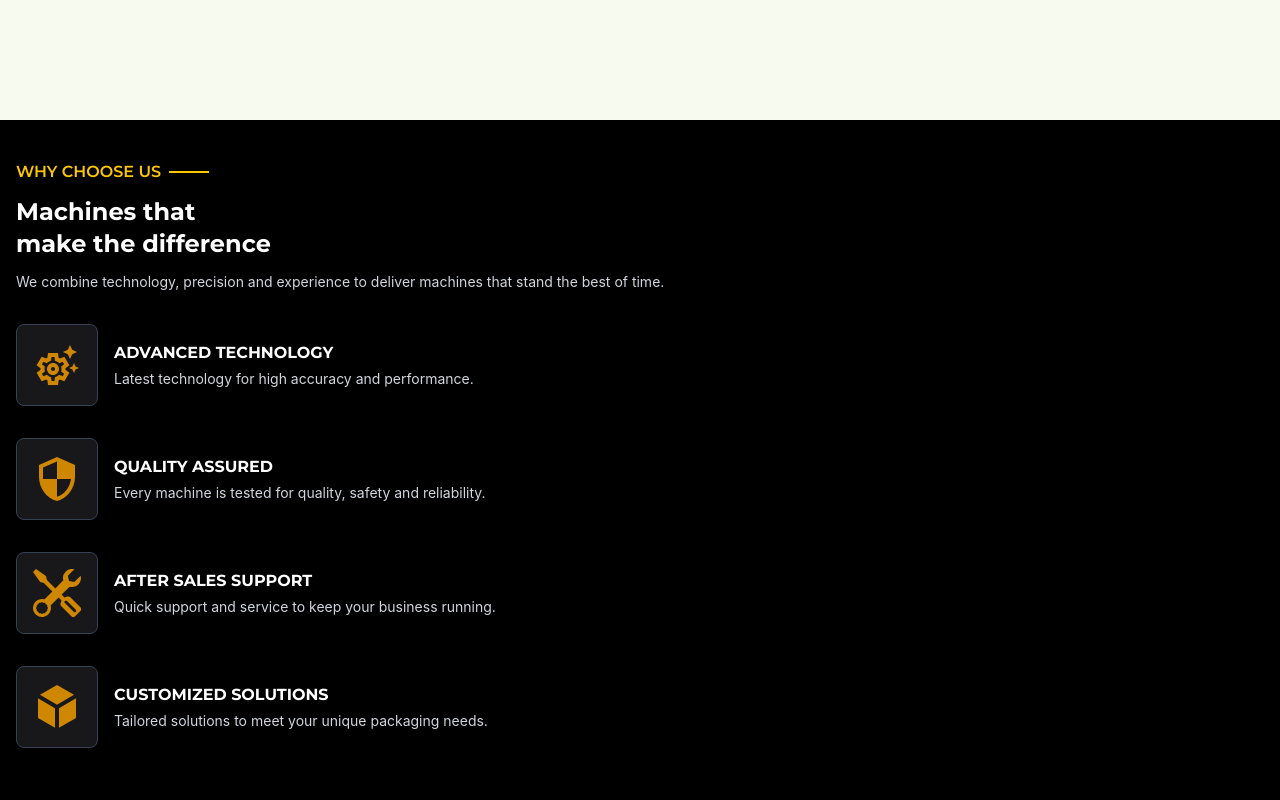
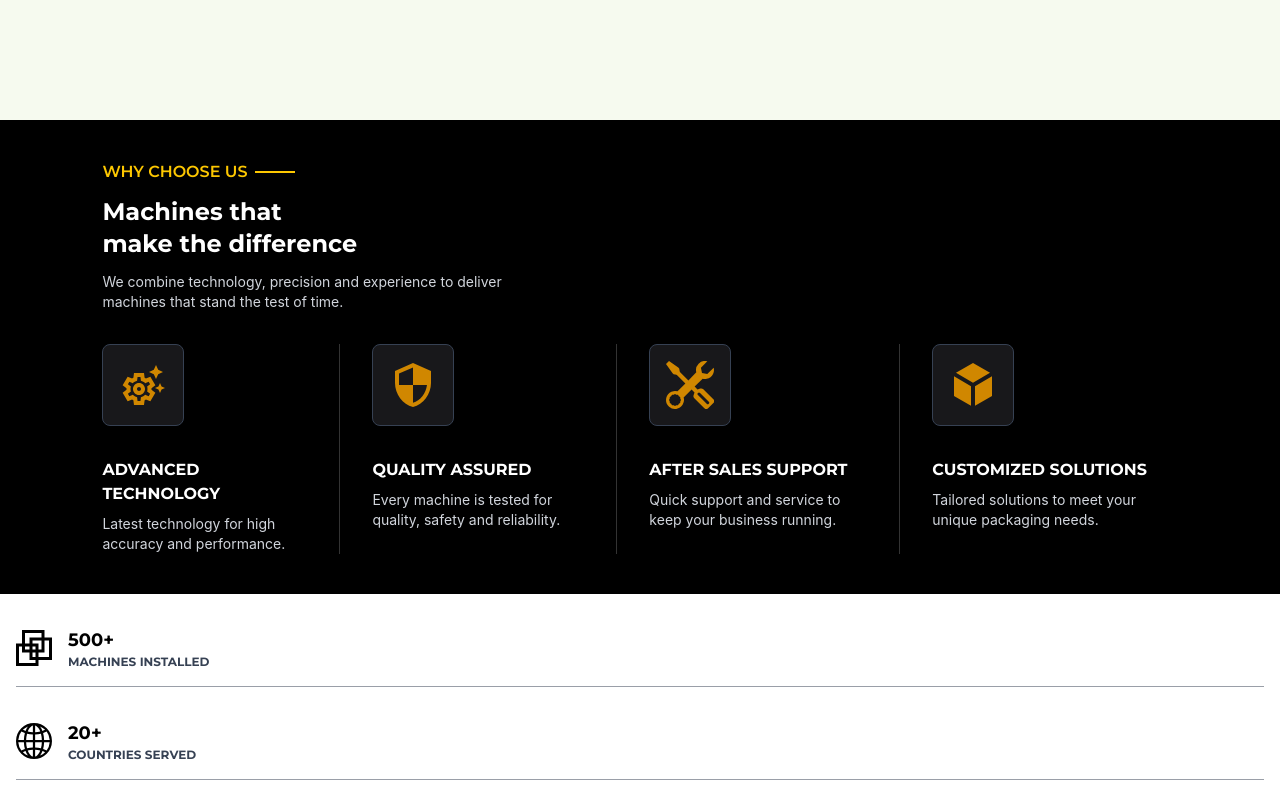
Before and after one commit to raviswamiii/Vishal-Machinery, a React (Vite) app in the folder Client/: page / in a window 1280 px wide. Shown: the part 1480-2280 px from the top of the page. Built offline with nearby package versions, Linux system fonts and the light colour scheme.

Commit message:
WhyChooseUsSectionResponsivenessDone

```diff
--- a/Client/src/components/WhyChooseUse.tsx
+++ b/Client/src/components/WhyChooseUs.tsx
@@ -26,10 +26,10 @@ const reasons = [
   },
 ];
 
-export const WhyChooseUse = () => {
+export const WhyChooseUs = () => {
   return (
-    <div className="min-h-screen flex flex-col gap-8 bg-black px-4 py-10">
-      <div className="flex flex-col gap-3">
+    <div className="flex flex-col gap-8 bg-black px-[4vw] sm:px-[8vw] py-10">
+      <div className="flex flex-col gap-3 md:w-[60%] lg:w-[50%] xl:w-[40%]">
         <div className="flex items-center gap-2">
           <p className="text-yellow-400 text-md font-semibold montserrat">
             WHY CHOOSE US
@@ -42,18 +42,22 @@ export const WhyChooseUse = () => {
         </h1>
         <p className="text-sm text-gray-300">
           We combine technology, precision and experience to deliver machines
-          that stand the best of time.
+          that stand the test of time.
         </p>
       </div>
 
-      <div className="flex flex-col gap-8">
+      <div className="flex flex-col md:flex-row gap-8">
         {reasons.map((reason, index) => (
-          <div key={index} className="flex items-center gap-4">
-            <div className="inline-flex items-center justify-center p-4 rounded-lg bg-zinc-900 border border-gray-700">
+          <div
+            key={index}
+            className="flex items-center md:block md:pr-[2vw] gap-4 md:border-r border-white/20 last:border-r-0"
+          >
+            <div className="inline-flex items-center justify-center p-4 md:mb-[4vh] rounded-lg bg-zinc-900 border border-gray-700">
               <reason.icon className="text-5xl text-yellow-600" />
             </div>
+
             <div>
-              <h1 className="text-md font-bold montserrat mb-1 text-white">
+              <h1 className="text-md font-bold montserrat mb-1 md:mb-[1vh] text-white">
                 {reason.title}
               </h1>
               <p className="text-gray-300 text-sm">{reason.description}</p>
--- a/Client/src/pages/Home.tsx
+++ b/Client/src/pages/Home.tsx
@@ -1,14 +1,14 @@
 import { AchievementPage } from "../components/AchievementPage.tsx";
 import { Hero } from "../components/Hero.tsx";
 import { OurMachines } from "../components/OurMachines.tsx";
-import { WhyChooseUse } from "../components/WhyChooseUse.tsx";
+import { WhyChooseUs } from "../components/WhyChooseUs.tsx";
 
 export const Home = () => {
   return (
     <>
       <Hero />
       <OurMachines />
-      <WhyChooseUse />
+      <WhyChooseUs />
       <AchievementPage />
     </>
   );
```
